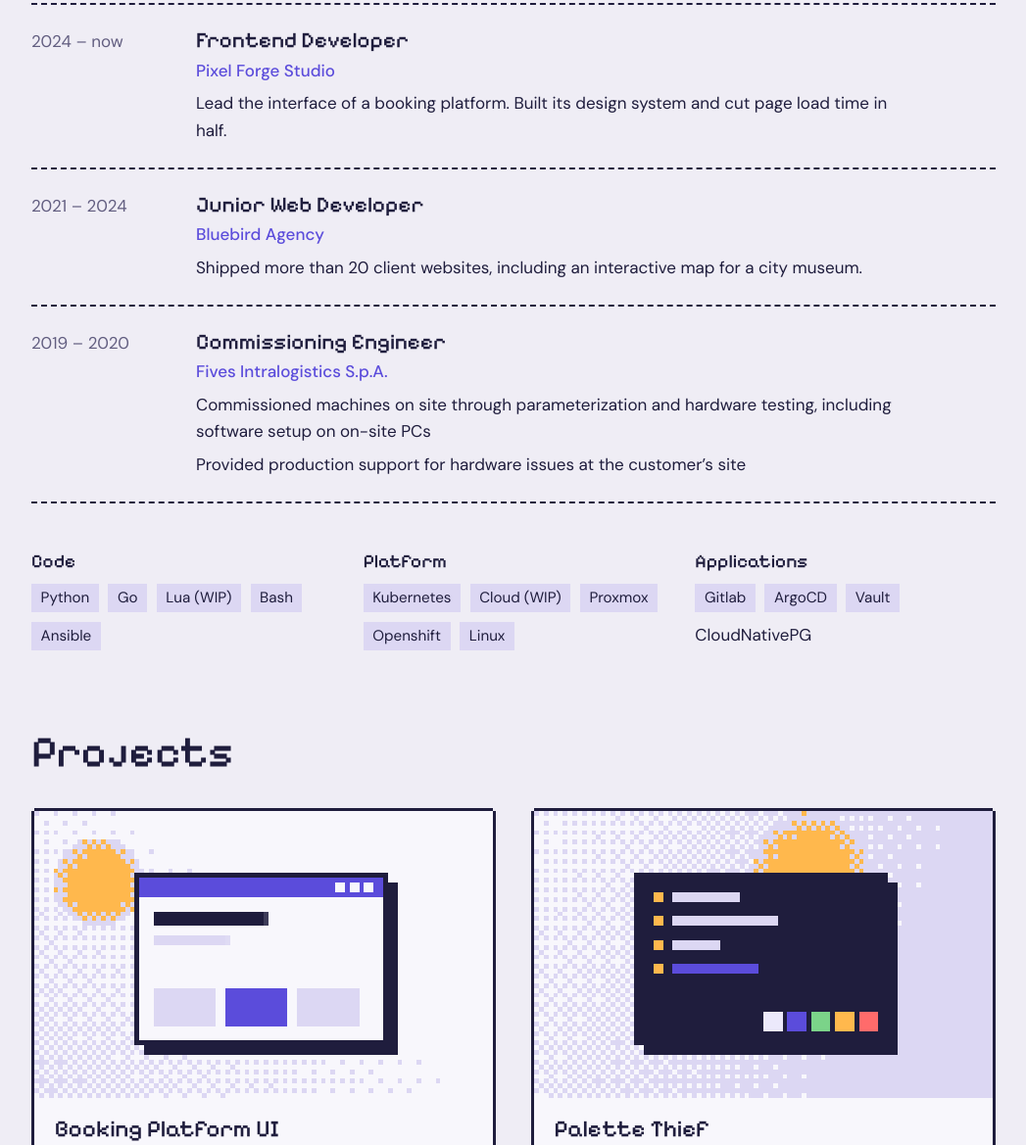
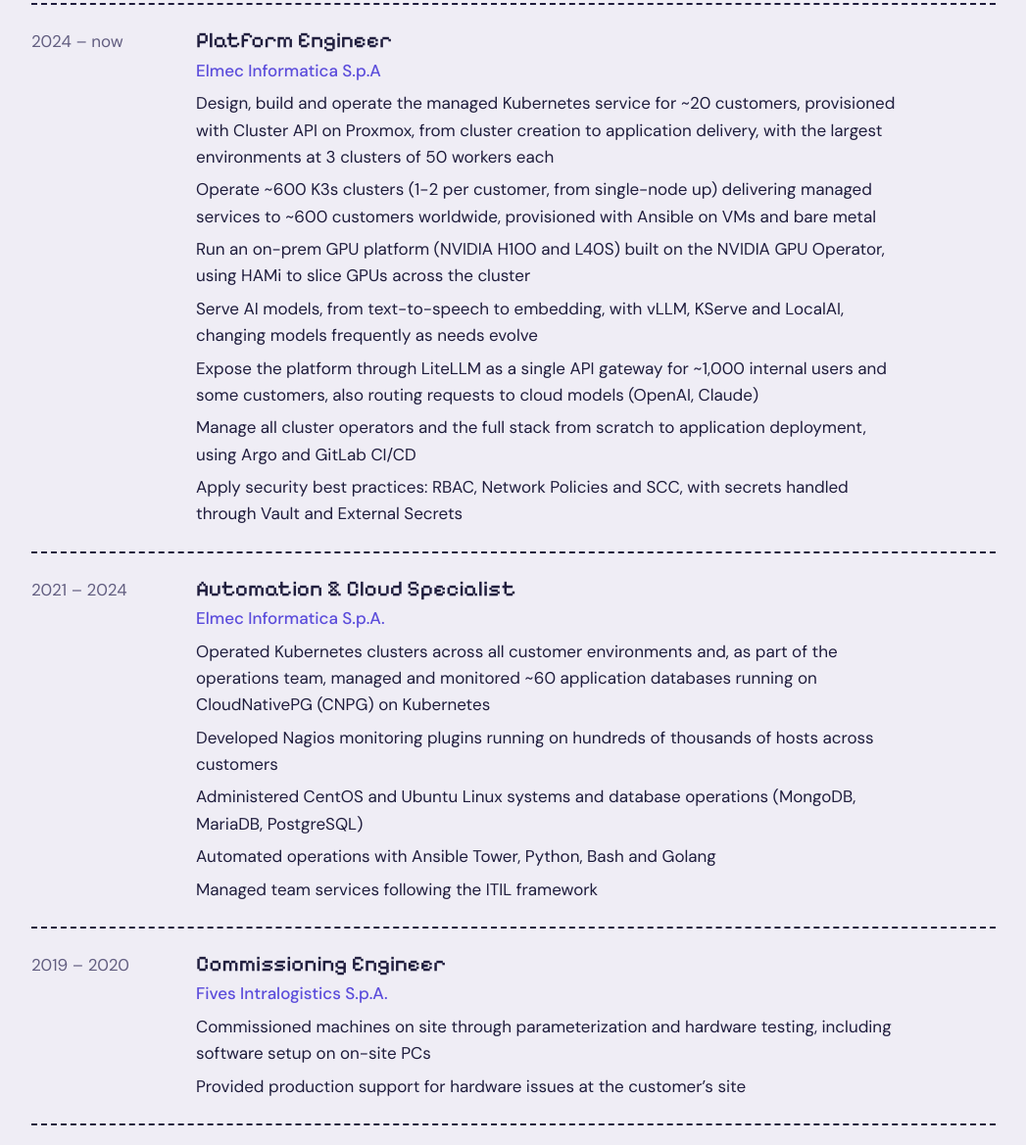
Before and after one commit to emanuelecassese/emanuelecassese, a plain HTML site: page index.html in a window 1280 px wide. Shown: the part 1223-2392 px from the top of the page at 98% size, without its empty margins (116-1163 px from the left). Drawn offline with Linux system fonts and the light colour scheme.

Commit message:
feat: add exps and fix some fields

```diff
--- a/index.html
+++ b/index.html
@@ -145,7 +145,7 @@ footer{padding:3rem 0 4rem;color:var(--muted);font-size:.9rem}
   <nav aria-label="Main">
     <a href="#about">About</a>
     <a href="#experience">Experience</a>
-    <a href="#projects">Projects</a>
+    <a href="#projects">Projects and posts</a>
     <a href="#photos">Photos</a>
     <a href="#contact">Contact</a>
   </nav>
@@ -171,6 +171,7 @@ footer{padding:3rem 0 4rem;color:var(--muted);font-size:.9rem}
     <div class="about">
       <div>
         <p>I’ve spent the last four years design, deploy and managing infrastructures for internal developers and customers. I've deployed a lot of different solutions, messed up a lot of things and broken some stuff. Only those who don't work don't break anything.</p>
+        <p> HOMELAB WIP </p>
         <p>Outside of work, i really like videogames and keyboards. <b>Mechanical Keyboard.</b></p>
       </div>
       <dl class="facts px">
@@ -187,13 +188,23 @@ footer{padding:3rem 0 4rem;color:var(--muted);font-size:.9rem}
     <ol class="timeline">
       <li>
         <div class="years">2024 – now</div>
-        <div><h3>Frontend Developer</h3><div class="org">Pixel Forge Studio</div>
-        <p>Lead the interface of a booking platform. Built its design system and cut page load time in half.</p></div>
+        <div><h3>Platform Engineer</h3><div class="org">Elmec Informatica S.p.A</div>
+        <p>Design, build and operate the managed Kubernetes service for ~20 customers, provisioned with Cluster API on Proxmox, from cluster creation to application delivery, with the largest environments at 3 clusters of 50 workers each</p>
+        <p>Operate ~600 K3s clusters (1-2 per customer, from single-node up) delivering managed services to ~600 customers worldwide, provisioned with Ansible on VMs and bare metal</p>
+        <p>Run an on-prem GPU platform (NVIDIA H100 and L40S) built on the NVIDIA GPU Operator, using HAMi to slice GPUs across the cluster</p>
+        <p>Serve AI models, from text-to-speech to embedding, with vLLM, KServe and LocalAI, changing models frequently as needs evolve</p>
+        <p>Expose the platform through LiteLLM as a single API gateway for ~1,000 internal users and some customers, also routing requests to cloud models (OpenAI, Claude)</p>
+        <p>Manage all cluster operators and the full stack from scratch to application deployment, using Argo and GitLab CI/CD</p>
+        <p>Apply security best practices: RBAC, Network Policies and SCC, with secrets handled through Vault and External Secrets</p></div>
       </li>
       <li>
         <div class="years">2021 – 2024</div>
-        <div><h3>Junior Web Developer</h3><div class="org">Bluebird Agency</div>
-        <p>Shipped more than 20 client websites, including an interactive map for a city museum.</p></div>
+        <div><h3>Automation & Cloud Specialist</h3><div class="org">Elmec Informatica S.p.A.</div>
+        <p>Operated Kubernetes clusters across all customer environments and, as part of the operations team, managed and monitored ~60 application databases running on CloudNativePG (CNPG) on Kubernetes</p>
+        <p>Developed Nagios monitoring plugins running on hundreds of thousands of hosts across customers</p>
+        <p>Administered CentOS and Ubuntu Linux systems and database operations (MongoDB, MariaDB, PostgreSQL)</p>
+        <p>Automated operations with Ansible Tower, Python, Bash and Golang</p>
+        <p>Managed team services following the ITIL framework</p></div>
       </li>
       <li>
         <div class="years">2019 – 2020</div>
@@ -206,12 +217,12 @@ footer{padding:3rem 0 4rem;color:var(--muted);font-size:.9rem}
     <div class="skills">
       <div><h3>Code</h3><ul class="chips"><li>Python</li><li>Go</li><li>Lua (WIP)</li><li>Bash</li><li>Ansible</li></ul></div>
       <div><h3>Platform</h3><ul class="chips"><li>Kubernetes</li><li>Cloud (WIP)</li><li>Proxmox</li><li>Openshift</li><li>Linux</li></ul></div>
-      <div><h3>Applications</h3><ul class="chips"><li>Gitlab</li><li>ArgoCD</li><li>Vault</li>CloudNativePG</ul></div>
+      <div><h3>Applications</h3><ul class="chips"><li>Gitlab</li><li>ArgoCD</li><li>Vault</li><li>CloudNativePG</li></ul></div>
     </div>
   </section>
 
   <section id="projects">
-    <h2>Projects</h2>
+    <h2>Projects and posts</h2>
     <div class="projects" id="projectList"></div>
   </section>
 
```
